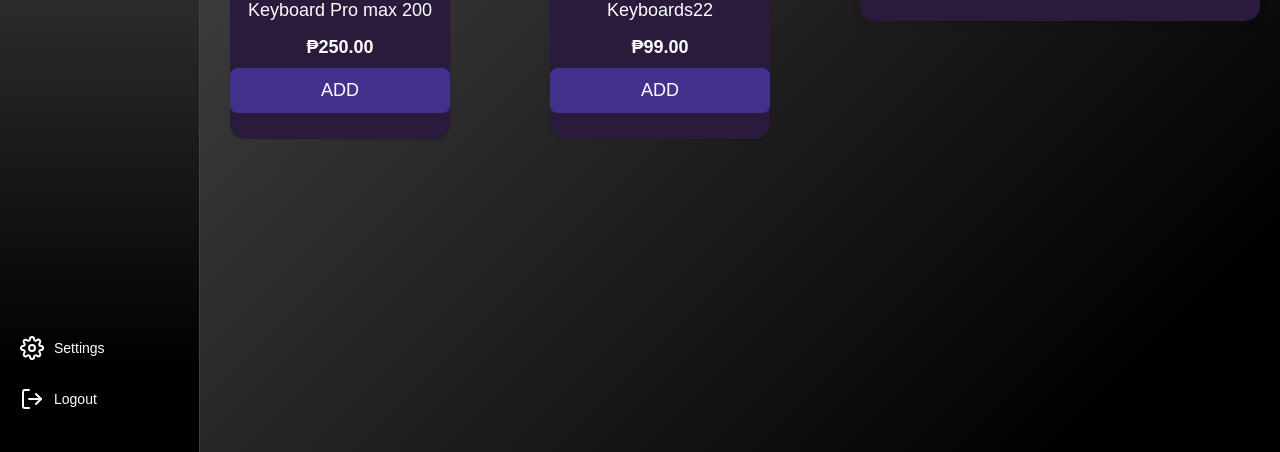
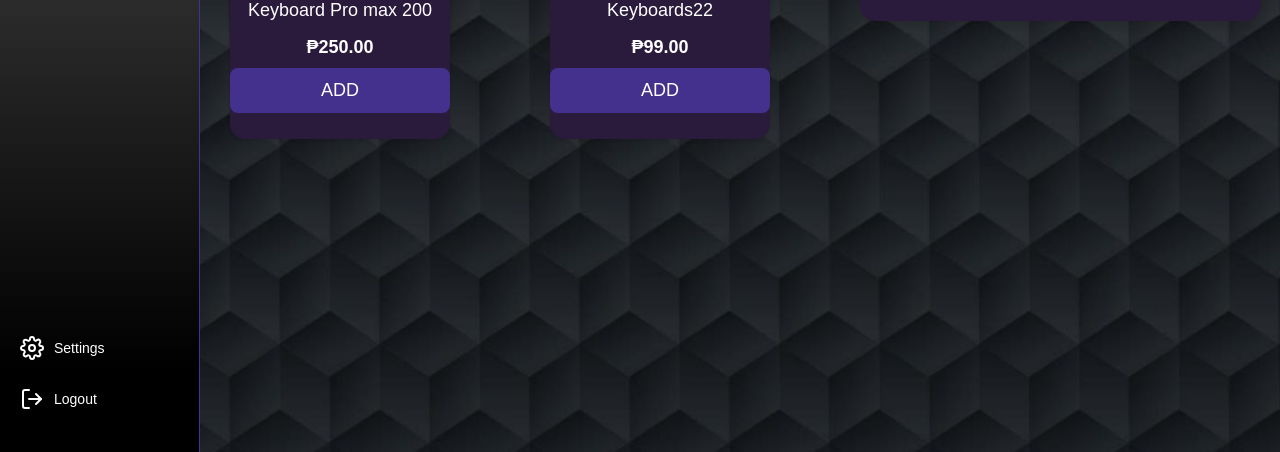
Before and after one commit to jhoey123/NPC---Nexus-Gadgets, a PHP site: page /adminpanel.php in a window 1280 px wide. Shown: the part 348-800 px from the top of the page. Run offline with PHP 8.4, Linux system fonts and the light colour scheme; a user stored in the database is signed in; data comes from the database, SQL or seed files in the repository.

Commit message:
kamo nay bahala ani☺

```diff
--- a/css/adminpanel.css
+++ b/css/adminpanel.css
@@ -5,9 +5,13 @@
     font-family: sans-serif;
 }
 
+
 body {
-    background: linear-gradient(135deg, #4b4b4b 10%, #000000 90%);
-    background-attachment: fixed;
+    width: 100%;
+    height: 100vh; /* Ensure it covers the full viewport height */
+    background-image: url('images/image.jpg'); /* Corrected file name */
+    background-size: cover;
+    background-position: center;
     display: flex;
     min-height: 100vh;
 }
```
Also changed, not shown: images/image.jpg (added).
